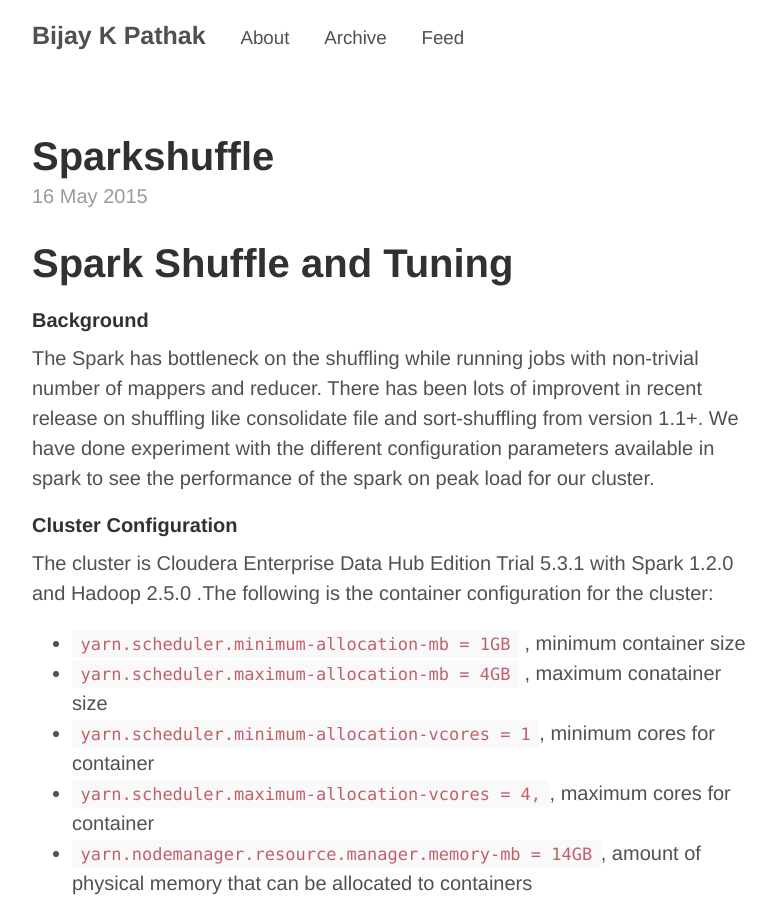
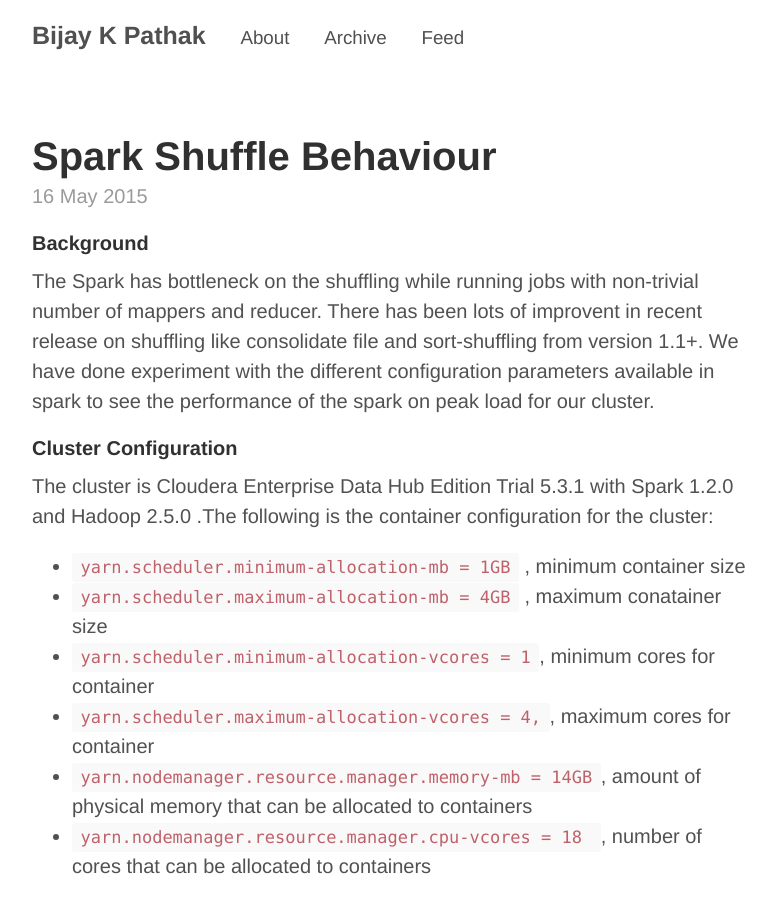
Before and after one commit to bkpathak/bkpathak.github.io, a Jekyll site: the page built from index.html, in a window 1280 px wide and 900 px high. Shown: the whole window, without its empty margins (248-1024 px from the left). Built offline with Jekyll 4.4.1, drawn with Linux system fonts in a browser that asks for light colours; Markdown is read by kramdown in place of the engine named in the settings; the list of posts is cut into pages by our own code.

Commit message:
added heading and permalink

```diff
--- a/_posts/2015-5-16-sparkshuffle.md
+++ b/_posts/2015-5-16-sparkshuffle.md
@@ -1,4 +1,9 @@
-#Spark Shuffle and Tuning
+---
+layout: post
+title: "Spark Shuffle Behaviour"
+comments: True
+permalink: "spark-shuffle-behaviour"
+---
 
 #### Background
 
```
